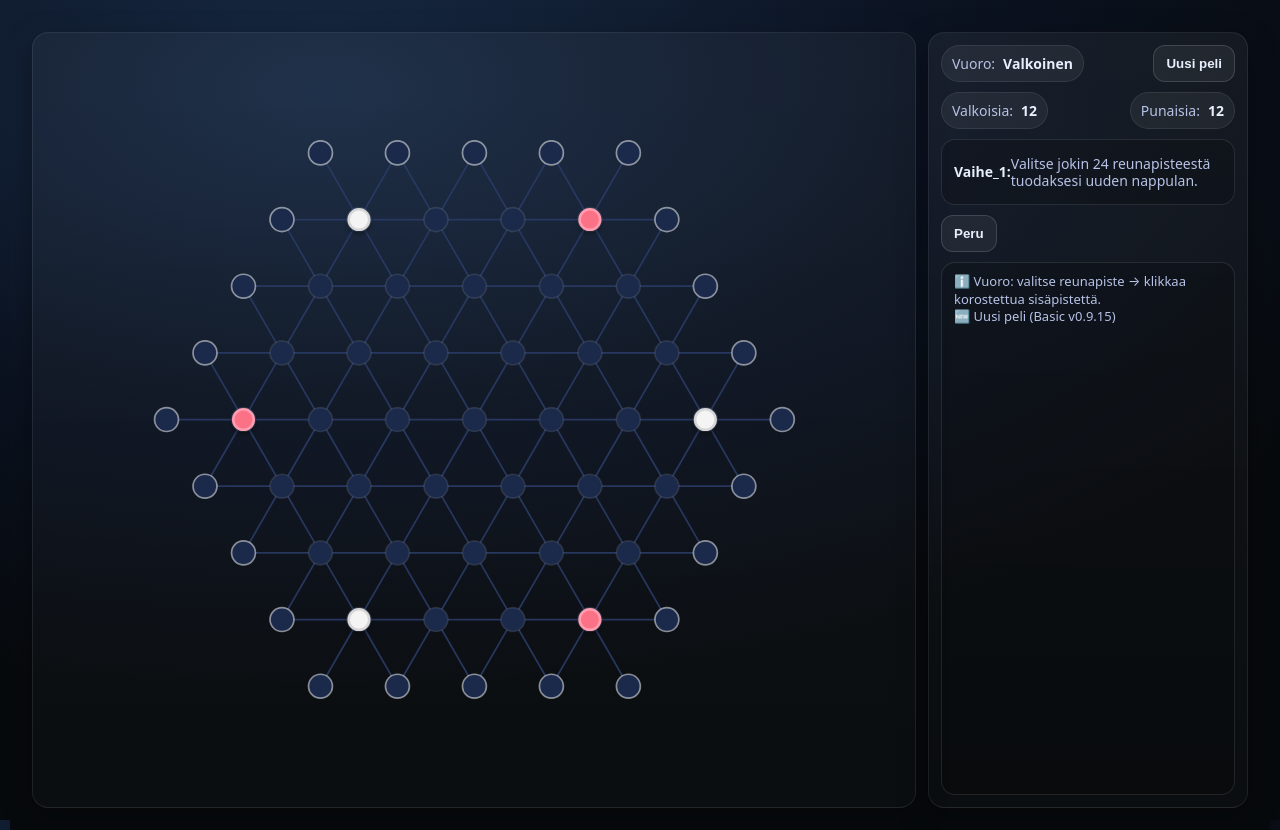
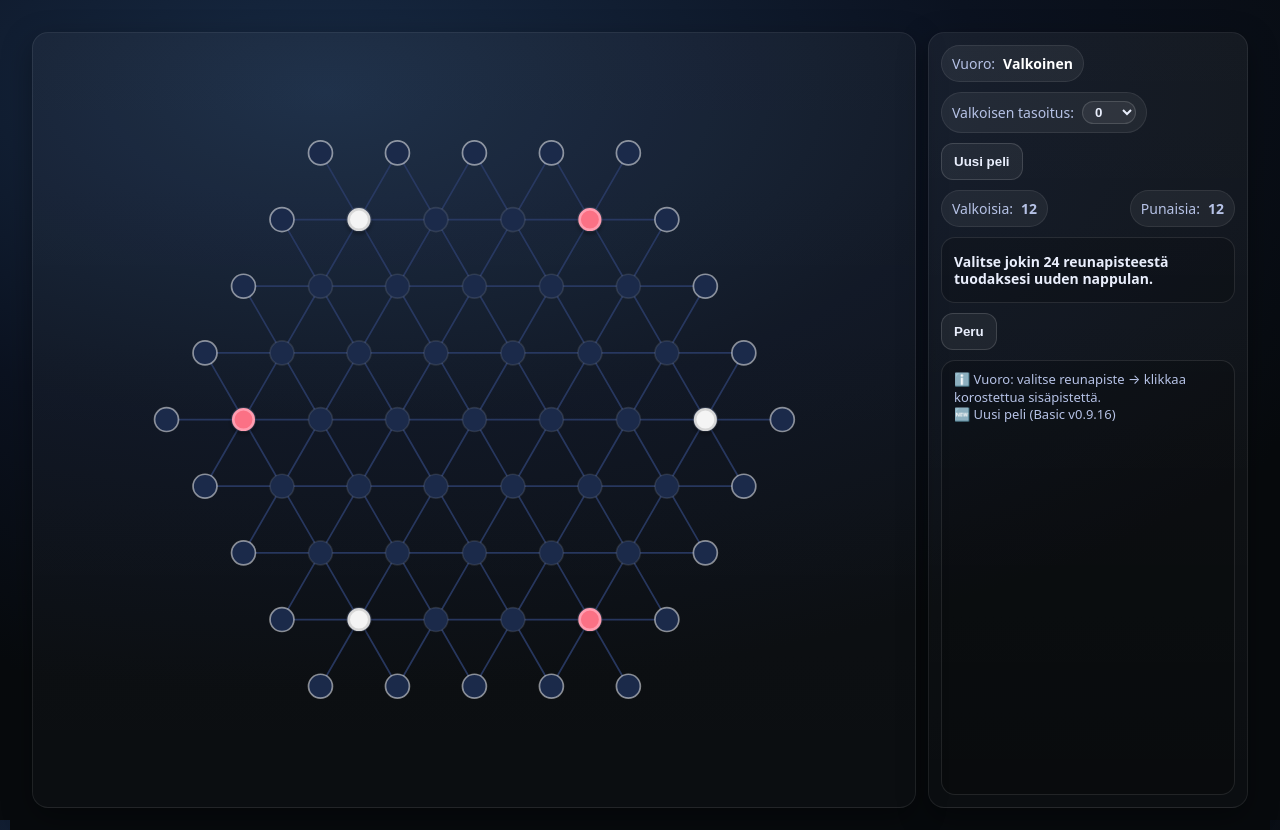
Before and after one commit to ymouse91/gipf, a plain HTML site: page index.html in a window 1280 px wide. Drawn offline with Linux system fonts and the light colour scheme.

Commit message:
Update index.html

```diff
--- a/index.html
+++ b/index.html
@@ -8,7 +8,7 @@
   <link rel="apple-touch-icon" sizes="192x192" href="./icon192.png">
   <meta name="theme-color" content="#0b1220" />
   <meta name="apple-mobile-web-app-status-bar-style" content="black-translucent"/>
-  <title>GIPF (v0.9.15 – Basic)</title>
+  <title>GIPF (v0.9.16 – Basic)</title>
   <style>
     :root{
       --bg:#0b1220;
@@ -90,7 +90,7 @@
       gap:8px;
       align-items:center;
     }
-    .pill strong{color:var(--ink); font-weight:700;}
+    .pill strong{font-weight:700;}
     .btn{
       border:1px solid rgba(255,255,255,.14);
       background:rgba(255,255,255,.06);
@@ -104,6 +104,17 @@
     .btn:hover{background:rgba(255,255,255,.09);}
     .btn:active{transform:translateY(1px);}
     .btn.danger{border-color:rgba(255,107,107,.35); background:rgba(255,107,107,.10);}
+
+
+.turnWhite{
+  color: #ffffff;
+}
+
+.turnBlack{
+  color: #fb7185; /* sama väri kuin punaisilla nappuloilla */
+}
+
+
 
     .status{
       padding:10px 12px;
@@ -198,7 +209,7 @@
           <h3 id="modalTitle">Valinta</h3>
           <p id="modalText">Valitse vaihtoehto.</p>
           <div id="modalChoices" class="choices"></div>
-          <div class="tiny" style="margin-top:10px;">v0.9.15: sisääntulo = 24 reunapistettä (ei irrallisia pisteitä). Reunareunaviivat poistettu.</div>
+          <div class="tiny" style="margin-top:10px;">v0.9.16: sisääntulo = 24 reunapistettä (ei irrallisia pisteitä). Reunareunaviivat poistettu.</div>
         </div>
       </div>
 
@@ -208,7 +219,18 @@
     <div class="side">
       <div class="row">
         <div class="pill">Vuoro: <strong id="turnLabel">Valkoinen</strong></div>
-        <button class="btn" id="newBtn">Uusi peli</button>
+
+<label class="pill" style="gap:8px;">
+  Valkoisen tasoitus:
+  <select id="whiteStartSel" class="btn" style="padding:2px 8px;font-weight:700;">
+    <option value="15" selected>0</option>
+    <option value="16">+1</option>
+    <option value="17">+2</option>
+    <option value="18">+3</option>
+  </select>
+</label>
+<button class="btn" id="newBtn">Uusi peli</button>
+
       </div>
 
       <div class="row">
@@ -229,7 +251,7 @@
 
 <script>
 /* =========================================================
-   GIPF (v0.9.15 – Basic rules only)
+   GIPF (v0.9.16 – Basic rules only)
    - Board radius 4 -> 61 spots (side has 5 points)
    - Entry points are the 24 rim spots (distance == RADIUS) and are NOT part of the play area
    - IMPORTANT: No rim-to-rim grid lines are drawn.
@@ -292,6 +314,7 @@
   const modalChoices = document.getElementById("modalChoices");
 
   const newBtn = document.getElementById("newBtn");
+  const whiteStartSel = document.getElementById("whiteStartSel");
   const undoBtn = document.getElementById("undoBtn");
   const resetBtn = document.getElementById("resetBtn");
 
@@ -320,11 +343,21 @@
     statusBox.innerHTML = html;
   }
 
-  function updateSideUI(){
-    turnLabel.textContent = (current === "W") ? "Valkoinen" : "Punainen";
-    wResEl.textContent = String(reserve.W);
-    bResEl.textContent = String(reserve.B);
+function updateSideUI(){
+  turnLabel.textContent = (current === "W") ? "Valkoinen" : "Punainen";
+
+  // vaihda vuorotekstin väri
+  turnLabel.classList.remove("turnWhite","turnBlack");
+  if(current === "W"){
+    turnLabel.classList.add("turnWhite");
+  }else{
+    turnLabel.classList.add("turnBlack");
   }
+
+  wResEl.textContent = String(reserve.W);
+  bResEl.textContent = String(reserve.B);
+}
+
 
   function snapshot(){
     const snap = {
@@ -407,7 +440,9 @@
     history = [];
     phase = PHASE.PLACE_ON_ENTRY;
     current = "W";
-    reserve = { W: 15, B: 15 };
+    const wStart = whiteStartSel ? parseInt(whiteStartSel.value,10) : 15;
+    reserve = { W: (wStart===15||wStart===16||wStart===17||wStart===18) ? wStart : 15, B: 15 };
+    try{ localStorage.setItem("gipf_white_start", String(reserve.W)); }catch(e){}
     selectedEntryKey = null;
     entryTargets = null;
     captureContext = null;
@@ -426,7 +461,7 @@
     updateSideUI();
     updateStatusForPhase();
     logBox.textContent = "";
-    addLog("🆕 Uusi peli (Basic v0.9.15)");
+    addLog("🆕 Uusi peli (Basic v0.9.16)");
     addLog("ℹ️ Vuoro: valitse reunapiste → klikkaa korostettua sisäpistettä.");
   }
 
@@ -456,14 +491,14 @@
     }
     if(phase === PHASE.PLACE_ON_ENTRY){
       if(selectedEntryKey){
-        setStatus(`<b>Vaihe_2: </b> Klikkaa korostettua sisäpistettä, johon nappula työnnetään.`);
+        setStatus(`<b>Klikkaa korostettua sisäpistettä, johon nappula työnnetään.</b>`);
       }else{
-        setStatus("<b>Vaihe_1: </b> Valitse jokin 24 reunapisteestä tuodaksesi uuden nappulan.");
+        setStatus("<b>Valitse jokin 24 reunapisteestä tuodaksesi uuden nappulan.</b>");
       }
       return;
     }
     if(phase === PHASE.RESOLVE_CAPTURES){
-      setStatus("<b>Poistot:</b> Laudalla on vähintään 4 samanväristä peräkkäin. Poistot täytyy tehdä ennen seuraavaa vuoroa.");
+      setStatus("<b>Poistot: Laudalla on vähintään 4 samanväristä peräkkäin. Poistot täytyy tehdä ennen seuraavaa vuoroa.</b>");
       return;
     }
   }
@@ -1125,6 +1160,13 @@ if ('serviceWorker' in navigator) {
 }
 
   function boot(){
+    try{
+      const v = parseInt(localStorage.getItem("gipf_white_start"),10);
+      if(whiteStartSel && [12,13,14,15].includes(v)){
+        whiteStartSel.value = String(v);
+      }
+    }catch(e){}
+
     newBtn.addEventListener("click", newGame);
     undoBtn.addEventListener("click", undo);
     resetBtn.addEventListener("click", resetBoardOnly);
```
